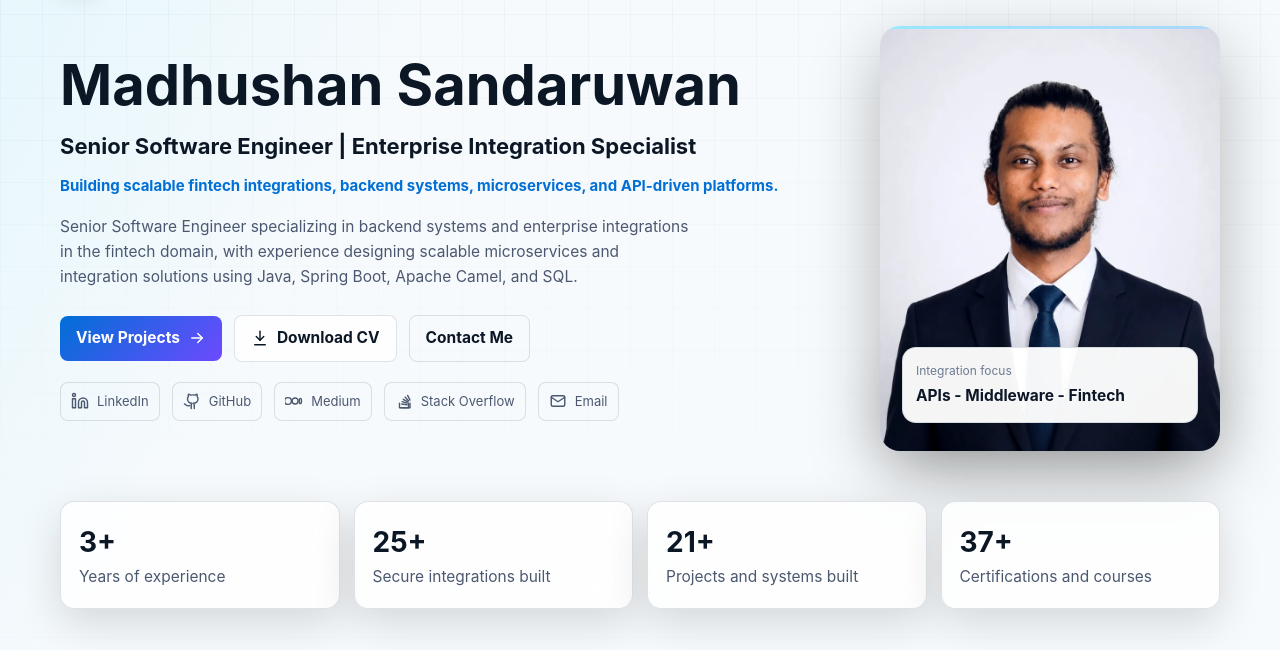
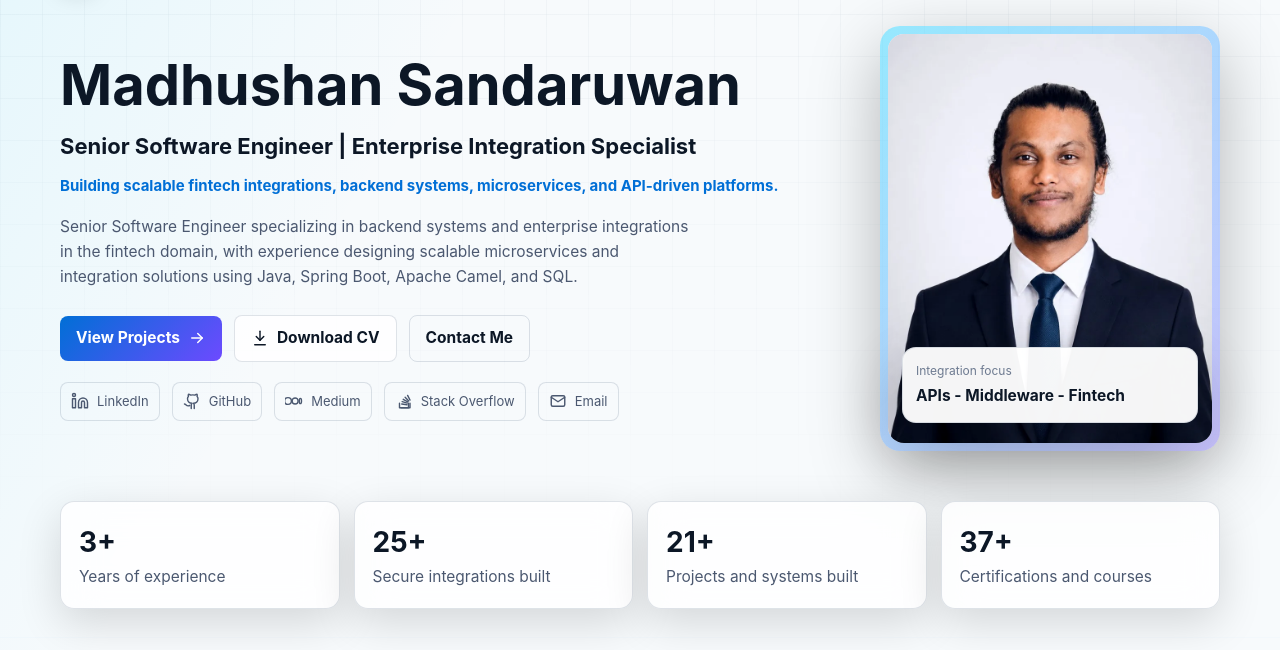
Before and after one commit to MadushanSandaru1/MadushanSandaru1.github.io, a PHP site: page / in a window 1280 px wide. Shown: the part 70-720 px from the top of the page. Run offline with PHP 8.4, Linux system fonts and the light colour scheme; some libraries are stand-ins or nearby versions.

Commit message:
profile photo issue fixed

```diff
--- a/css/main.css
+++ b/css/main.css
@@ -234,8 +234,8 @@ ul { padding-left: 20px; }
 .social-link:hover, .card-actions a:hover { color: var(--text); border-color: var(--accent); }
 
 .hero-visual { position: relative; width: min(100%, 340px); margin-left: auto; }
-.profile-frame { overflow: hidden; width: 100%; margin-left: auto; aspect-ratio: 4 / 5; border-radius: 20px; padding: 8px; background: linear-gradient(135deg, rgba(70, 217, 255, .55), rgba(141, 125, 255, .45)); box-shadow: var(--shadow); }
-.profile-image { width: 100%; height: 100%; object-fit: cover; object-position: center top; display: block; border-radius: 16px; background: var(--bg-soft); transform: scale(1.07); transform-origin: center 18%; }
+.profile-frame { width: 100%; margin-left: auto; aspect-ratio: 4 / 5; border-radius: 20px; padding: 8px; background: linear-gradient(135deg, rgba(70, 217, 255, .55), rgba(141, 125, 255, .45)); box-shadow: var(--shadow); }
+.profile-image { width: 100%; height: 100%; object-fit: cover; object-position: center top; display: block; border-radius: 16px; background: var(--bg-soft); }
 .signal-card { position: absolute; left: 50%; bottom: 28px; transform: translateX(-50%); width: calc(100% - 44px); padding: 13px; border-radius: var(--radius-lg); border: 1px solid var(--line); background: var(--card-strong); box-shadow: var(--shadow); }
 .signal-card span { color: var(--subtle); display: block; font-size: 12px; margin-bottom: 4px; }
 
--- a/scss/components.scss
+++ b/scss/components.scss
@@ -119,7 +119,6 @@ p, li { color: var(--muted); line-height: 1.62; }
 .social-link:hover, .card-actions a:hover { color: var(--text); border-color: var(--accent); }
 .hero-visual { position: relative; width: min(100%, 340px); margin-left: auto; }
 .profile-frame {
-  overflow: hidden;
   width: 100%;
   margin-left: auto;
   aspect-ratio: 4 / 5;
@@ -128,7 +127,7 @@ p, li { color: var(--muted); line-height: 1.62; }
   background: linear-gradient(135deg, rgba(70, 217, 255, .55), rgba(141, 125, 255, .45));
   box-shadow: var(--shadow);
 }
-.profile-image { width: 100%; height: 100%; object-fit: cover; object-position: center top; display: block; border-radius: 18px; background: var(--bg-soft); transform: scale(1.07); transform-origin: center 18%; }
+.profile-image { width: 100%; height: 100%; object-fit: cover; object-position: center top; display: block; border-radius: 18px; background: var(--bg-soft); }
 .signal-card {
   position: absolute;
   left: 50%;
```
